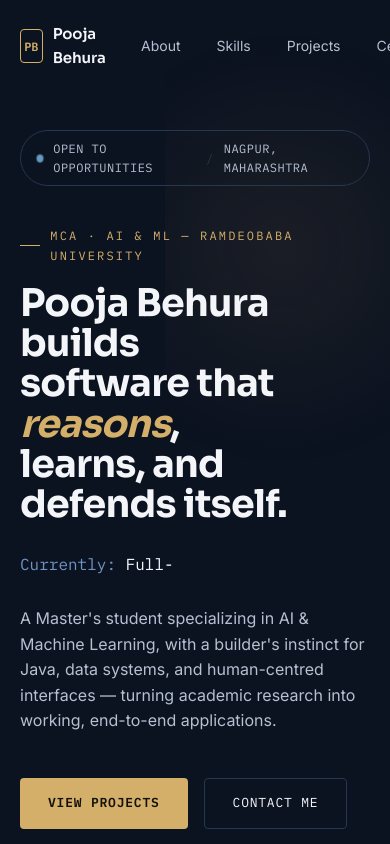
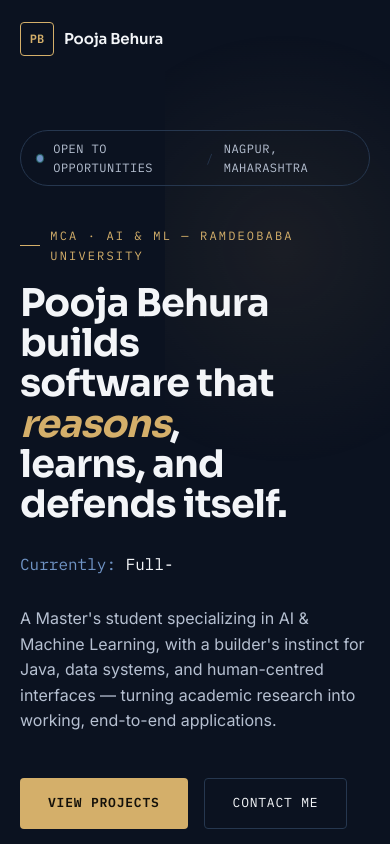
Before and after one commit to Pooja-Behura/MY_PORTFOLIO, a React (Vite) app: page / in a window 390 px wide. Shown: the top 844 px of the page. Built offline with nearby package versions, Linux system fonts and the light colour scheme.

Commit message:
Fix CSS display property syntax in Navbar

```diff
--- a/src/components/Navbar.css
+++ b/src/components/Navbar.css
@@ -121,7 +121,7 @@
 @media (max-width: 860px) {
   .navbar__links--desktop,
   .navbar__cta {
-    display: none|important;
+    display: none!important;
   }
   .navbar__toggle {
     display: flex;
```
